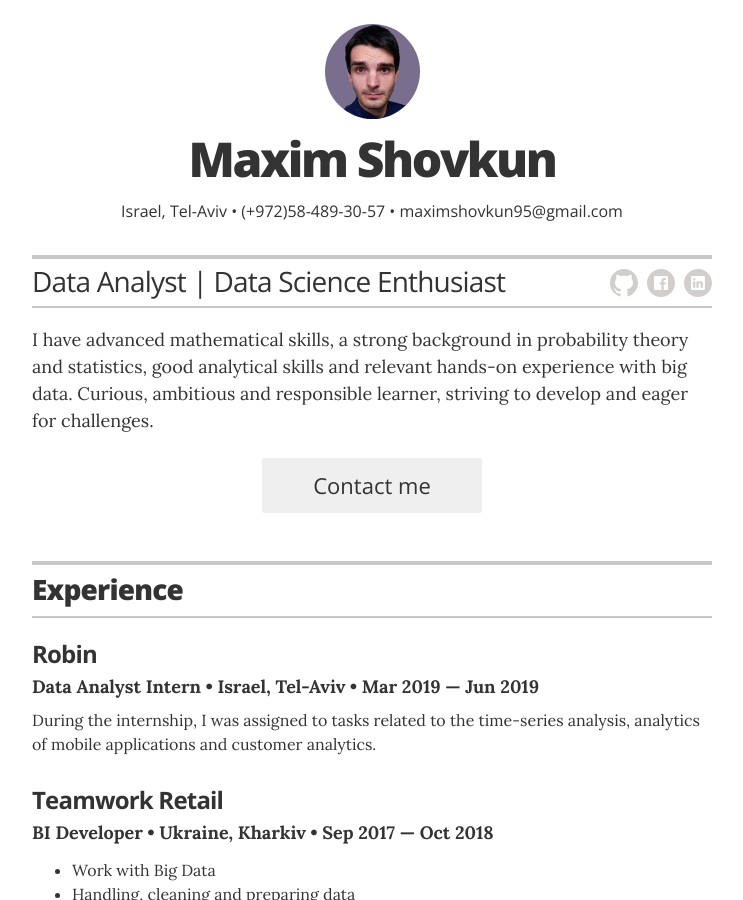
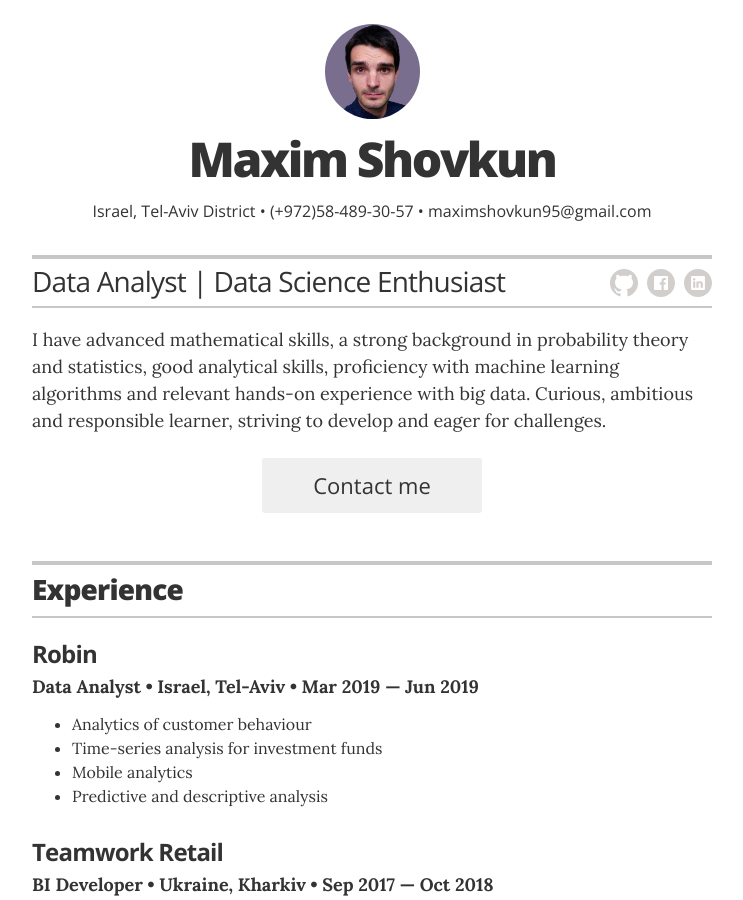
Before and after one commit to unidentified-user/resume, a Jekyll site: the page built from index.html, in a window 1280 px wide and 900 px high. Shown: the whole window, without its empty margins (268-1011 px from the left). Built offline with Jekyll 4.4.1, drawn with Linux system fonts in a browser that asks for light colours; some of the changed text lies outside the part shown.

Commit message:
content supplemented

```diff
--- a/_config.yml
+++ b/_config.yml
@@ -20,10 +20,16 @@ resume_contact_email:           "maximshovkun95@gmail.com"
 resume_contact_telephone:       "058-489-30-57"
 resume_contact_address:         "Israel, Tel-Aviv"
 
-resume_header_contact_info:     "Israel, Tel-Aviv • (+972)58-489-30-57 • maximshovkun95@gmail.com"
+resume_header_contact_info:     "Israel, Tel-Aviv District •
+                                (+972)58-489-30-57 •
+                                maximshovkun95@gmail.com"
 display_header_contact_info:    "true"
 
-resume_header_intro: "<p>I have advanced mathematical skills, a strong background in probability theory and statistics, good analytical skills and relevant hands-on experience with big data. Curious, ambitious and responsible learner, striving to develop and eager for challenges.</p>"
+resume_header_intro: "<p>I have advanced mathematical skills, a strong
+background in probability theory and statistics, good analytical skills,
+proficiency with machine learning algorithms and relevant hands-on experience
+with big data. Curious, ambitious and responsible learner, striving to develop
+and eager for challenges.</p>"
 
 # use "yes" to display the email contact button,
 # "no" to display an "I'm not looking for work" message,
@@ -49,6 +55,7 @@ resume_social_links:
   resume_github_url:            "https://github.com/MaximShovkun"
   resume_facebook_url:          "https://www.facebook.com/maxim.shovkun"
   resume_linkedin_url:          "https://www.linkedin.com/in/maxim-shovkun"
+  # resume_hackerrank_url:        "https://www.hackerrank.com/Rosenstein"
 resume_print_social_links:      true
 
 # Design settings
--- a/_data/education.yml
+++ b/_data/education.yml
@@ -21,5 +21,5 @@
             </ul>
 
 - degree: High School Diploma
-  uni: Lyceum of Physics and Mathematics #27
+  uni: Lyceum of Physics and Mathematics \#27
   year: 2005 &mdash; 2012
--- a/_data/experience.yml
+++ b/_data/experience.yml
@@ -1,9 +1,14 @@
 # Jobs
 - company: Robin
-  position: Data Analyst Intern
+  position: Data Analyst
   location: Israel, Tel-Aviv
   duration: Mar 2019 &mdash; Jun 2019
-  summary: During the internship, I was assigned to tasks related to the time-series analysis, analytics of mobile applications and customer analytics.
+  summary: <ul class="resume-item-list">
+                <li>Analytics of customer behaviour</li>
+                <li>Time-series analysis for investment funds</li>
+                <li>Mobile analytics</li>
+                <li>Predictive and descriptive analysis</li>
+            </ul>
 
 
 - company: Teamwork Retail
@@ -18,4 +23,5 @@
                 <li>Analysis and visualization of accumulated data</li>
                 <li>Develop and design dashboards</li>
             </ul>
-  tools: "Technologies: BigQuery, Looker, SQL Server </br> Programming languages: Python, SQL"
+  tools: "Technologies: BigQuery, Looker, SQL Server </br>
+          Programming languages: Python, SQL"
```
